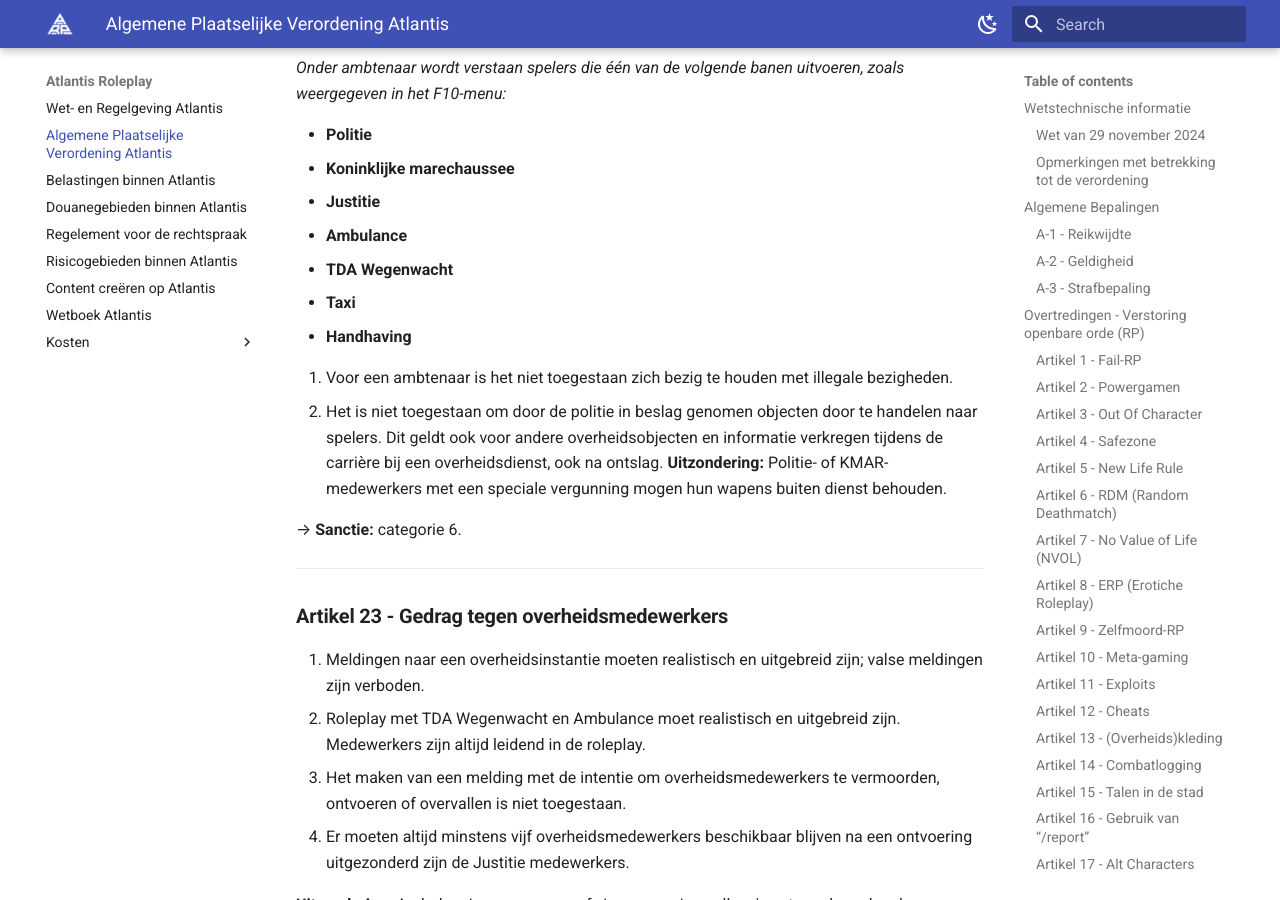
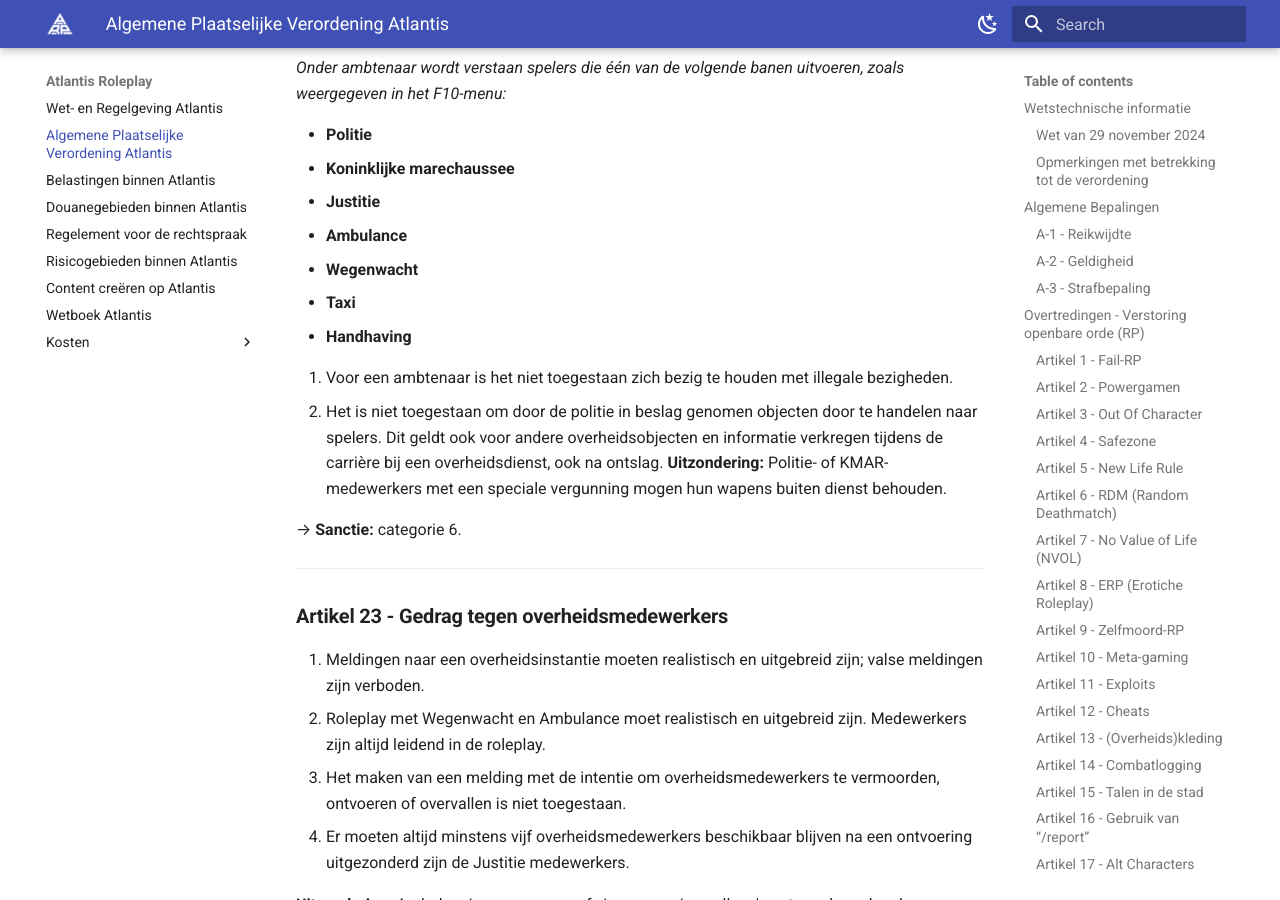
Before and after one commit to Atlantis-Roleplay-Fivem/wet-en-regelgeving, an MkDocs documentation site: the page built from docs/apv.md, in a window 1280 px wide and 900 px high, scrolled down 10246 px. Built offline with MkDocs 1.6.1 and Material for MkDocs 9.7.7, drawn with Linux system fonts in a browser that asks for light colours; some of the changed text lies outside the part shown.

Commit message:
docs: update apv.md

```diff
--- a/docs/apv.md
+++ b/docs/apv.md
@@ -338,7 +338,7 @@ Mocht het slachtoffer een vuurwapen hebben, dan is medewerking niet verplicht.
 * **Koninklijke marechaussee**
 * **Justitie**
 * **Ambulance**
-* **TDA Wegenwacht**
+* **Wegenwacht**
 * **Taxi**
 * **Handhaving**
 
@@ -355,7 +355,7 @@ Mocht het slachtoffer een vuurwapen hebben, dan is medewerking niet verplicht.
 ### **Artikel 23 - Gedrag tegen overheidsmedewerkers**
 
 1. Meldingen naar een overheidsinstantie moeten realistisch en uitgebreid zijn; valse meldingen zijn verboden.
-2. Roleplay met TDA Wegenwacht en Ambulance moet realistisch en uitgebreid zijn. Medewerkers zijn altijd leidend in de roleplay.
+2. Roleplay met Wegenwacht en Ambulance moet realistisch en uitgebreid zijn. Medewerkers zijn altijd leidend in de roleplay.
 3. Het maken van een melding met de intentie om overheidsmedewerkers te vermoorden, ontvoeren of overvallen is niet toegestaan.
 4. Er moeten altijd minstens vijf overheidsmedewerkers beschikbaar blijven na een ontvoering uitgezonderd zijn de Justitie medewerkers.
 
@@ -573,7 +573,7 @@ Het overtreden van de onderstaande regels zullen resulteren in sancties voor de
 * Onder de AFK-kick proberen uit te komen is verboden.
 * Ben je als agent niet in game, mag je niet deelnemen aan een overval.
 * Wanneer je wordt vermoord door een rivaliserende gang mag je 24 uur niet deelnemen aan eventuele wraakacties of roleplay richting een andere gang.
-* Het is verboden een ambulancier of een medewerker van de TDA Wegenwacht te vermoorden of te ontvoeren bij een oproep of gebruik van hen.
+* Het is verboden een ambulancier of een medewerker van de ARP Wegenwacht te vermoorden of te ontvoeren bij een oproep of gebruik van hen.
 * Het is verboden om drugslocaties of wapens te verkopen via twitter, ook als je het hebt over "theeblaadjeslocaties", "broodmessen", "waterpistolen" en dergelijke.
 
 ---
```
Also changed, not shown: docs/wetboek.md (+3 -3 lines).
